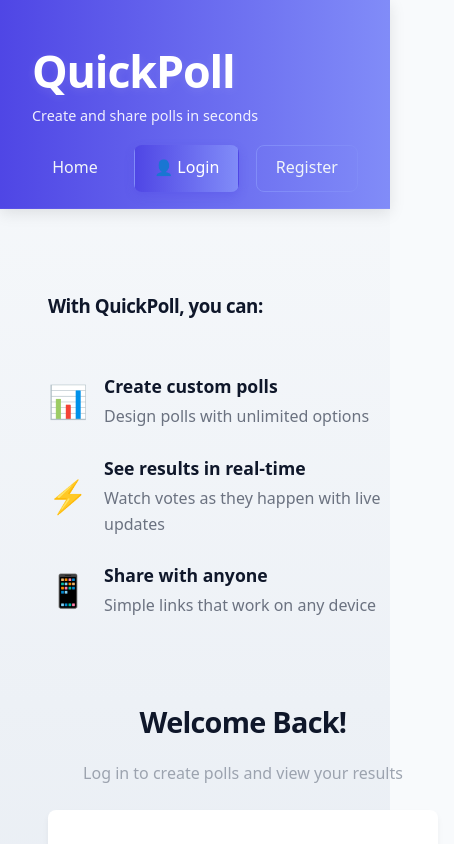
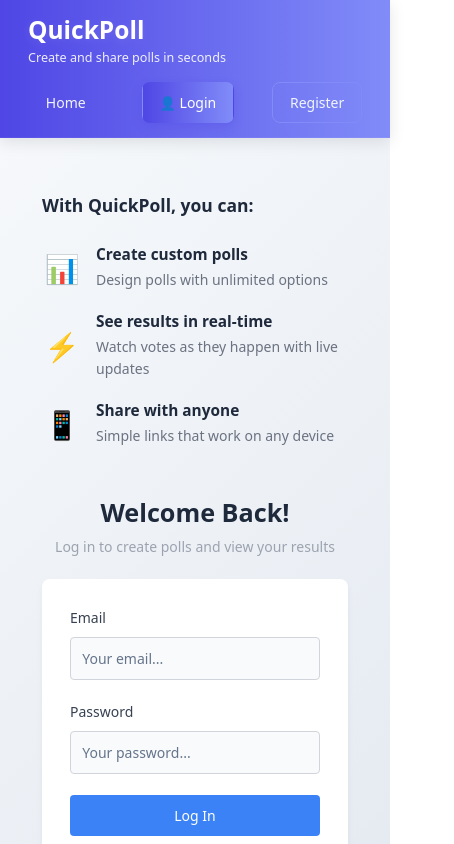
Before and after one commit to YeehawMcfly/QuickPoll, a Vue app in the folder client/: page /login in a window 390 px wide. Shown: the top 844 px of the page, 454 px wide, since content can reach past the window. Built offline with nearby package versions, Linux system fonts and the light colour scheme.

Commit message:
Implemented proactive vote detection (for users that already voted). Reduced visual overwhelm, enhanced UX, implmented a unified color palette, and optimized the css with reduced redundancy.

```diff
--- a/client/src/store/auth.ts
+++ b/client/src/store/auth.ts
@@ -9,20 +9,57 @@ interface User {
 interface AuthState {
   token: string | null;
   user: User | null;
+  votedPolls: Set<string>; // Track polls user has voted on
 }
-
-// Get API URL from environment variables
-const API_URL = import.meta.env.VITE_API_URL || 'http://localhost:3000';
 
 // Create a reactive state object to track authentication
 const state = ref<AuthState>({
-  token: localStorage.getItem('token'),
-  user: localStorage.getItem('user') ? JSON.parse(localStorage.getItem('user')!) : null
+  token: null,
+  user: null,
+  votedPolls: new Set()
 });
+
+// API URL configuration
+const API_URL = import.meta.env.VITE_API_URL || 'https://quickpoll-api-qilq.onrender.com';
+
+// Initialize from localStorage
+const initializeAuth = () => {
+  const token = localStorage.getItem('token');
+  const userStr = localStorage.getItem('user');
+  const votedPollsStr = localStorage.getItem('votedPolls');
+
+  if (token && userStr) {
+    try {
+      state.value.token = token;
+      state.value.user = JSON.parse(userStr);
+
+      if (votedPollsStr) {
+        state.value.votedPolls = new Set(JSON.parse(votedPollsStr));
+      }
+    } catch (error) {
+      console.error('Error parsing stored auth data:', error);
+      localStorage.clear();
+    }
+  }
+};
+
+// Initialize on module load
+initializeAuth();
 
 export const useAuth = () => {
   // Computed property to check if user is authenticated
   const isAuthenticated = computed(() => !!state.value.token);
+
+  // Check if user has voted on a specific poll
+  const hasVotedOnPoll = (pollId: string) => {
+    return state.value.votedPolls.has(pollId);
+  };
+
+  // Mark poll as voted
+  const markPollAsVoted = (pollId: string) => {
+    state.value.votedPolls.add(pollId);
+    localStorage.setItem('votedPolls', JSON.stringify([...state.value.votedPolls]));
+  };
 
   // Login function - for API authentication
   const login = async (email: string, password: string) => {
@@ -97,10 +134,12 @@ export const useAuth = () => {
     // Clear state
     state.value.token = null;
     state.value.user = null;
+    state.value.votedPolls.clear();
 
     // Clear localStorage
     localStorage.removeItem('token');
     localStorage.removeItem('user');
+    localStorage.removeItem('votedPolls');
 
     // Optional: Force a page refresh after a short delay
     setTimeout(() => {
@@ -125,6 +164,8 @@ export const useAuth = () => {
 
   return {
     isAuthenticated,
+    hasVotedOnPoll,
+    markPollAsVoted,
     login,
     register,
     logout,
--- a/client/src/style.css
+++ b/client/src/style.css
@@ -1,114 +1,266 @@
 :root {
-  /* Modern color palette */
-  --primary: #4f46e5;
+  /* Color Palette */
+  --primary: #6366f1;
   --primary-light: #818cf8;
-  --primary-dark: #3730a3;
-  --secondary: #ec4899;
-  --accent: #06b6d4;
-  --background: #0f172a;
-  --surface: #1e293b;
-  --text: #f8fafc;
-  --text-secondary: #94a3b8;
-  --success: #10b981;
-  --error: #ef4444;
-  --warning: #f59e0b;
+  --primary-dark: #4f46e5;
+  --secondary: #10b981;
+  --accent: #f59e0b;
+  --danger: #ef4444;
+
+  /* Background Colors */
+  --background: linear-gradient(135deg, #0f172a 0%, #1e293b 100%);
+  --surface: rgba(255, 255, 255, 0.05);
+  --surface-hover: rgba(255, 255, 255, 0.08);
+
+  /* Text Colors */
+  --text-primary: #f8fafc;
+  --text-secondary: #cbd5e1;
+  --text-muted: #94a3b8;
+
+  /* Border Colors */
+  --border: rgba(255, 255, 255, 0.1);
+  --border-focus: var(--primary);
+
+  /* Shadows */
+  --shadow-sm: 0 2px 8px rgba(0, 0, 0, 0.1);
+  --shadow-md: 0 4px 16px rgba(0, 0, 0, 0.15);
+  --shadow-lg: 0 8px 32px rgba(0, 0, 0, 0.2);
+  --shadow-glow: 0 0 20px rgba(99, 102, 241, 0.3);
+
+  /* Border Radius */
+  --radius-sm: 6px;
+  --radius-md: 8px;
+  --radius-lg: 12px;
+  --radius-xl: 16px;
+
+  /* Transitions */
+  --transition-fast: 0.15s ease;
+  --transition-normal: 0.3s ease;
+  --transition-slow: 0.5s ease;
 
   /* Typography */
-  font-family: 'Inter', system-ui, -apple-system, BlinkMacSystemFont, sans-serif;
+  font-family: 'Inter', -apple-system, BlinkMacSystemFont, 'Segoe UI', 'Roboto', sans-serif;
+  font-weight: 400;
   line-height: 1.6;
-  font-weight: 400;
+  color-scheme: dark;
+}
 
-  /* Theme */
-  color-scheme: light dark;
-  color: var(--text);
-  background-color: var(--background);
+@media (prefers-color-scheme: light) {
+  :root {
+    --background: linear-gradient(135deg, #f8fafc 0%, #e2e8f0 100%);
+    --surface: rgba(255, 255, 255, 0.8);
+    --surface-hover: rgba(255, 255, 255, 0.95);
+    --text-primary: #1e293b;
+    --text-secondary: #475569;
+    --text-muted: #64748b;
+    --border: rgba(0, 0, 0, 0.1);
+    color-scheme: light;
+  }
+}
 
+* {
+  box-sizing: border-box;
+  margin: 0;
+  padding: 0;
+}
+
+*::before,
+*::after {
+  box-sizing: border-box;
+}
+
+html {
+  font-size: 16px;
+  scroll-behavior: smooth;
+}
+
+body {
+  margin: 0;
+  min-height: 100vh;
+  background: var(--background);
+  color: var(--text-primary);
   font-synthesis: none;
   text-rendering: optimizeLegibility;
   -webkit-font-smoothing: antialiased;
   -moz-osx-font-smoothing: grayscale;
+  overflow-x: hidden;
 }
 
-@import url('https://fonts.googleapis.com/css2?family=Inter:wght@300;400;500;600;700&display=swap');
+/* Typography */
+h1, h2, h3, h4, h5, h6 {
+  font-weight: 600;
+  line-height: 1.3;
+  color: var(--text-primary);
+}
 
+h1 { font-size: 2rem; }
+h2 { font-size: 1.75rem; }
+h3 { font-size: 1.5rem; }
+h4 { font-size: 1.25rem; }
+h5 { font-size: 1.125rem; }
+h6 { font-size: 1rem; }
+
+p {
+  line-height: 1.6;
+  color: var(--text-secondary);
+}
+
+/* Form Elements */
+input, textarea, select {
+  width: 100%;
+  padding: 0.75rem;
+  border: 1px solid var(--border);
+  border-radius: var(--radius-md);
+  background: var(--surface);
+  color: var(--text-primary);
+  font-family: inherit;
+  font-size: 0.95rem;
+  transition: var(--transition-fast);
+}
+
+input:focus, textarea:focus, select:focus {
+  outline: none;
+  border-color: var(--border-focus);
+  box-shadow: 0 0 0 3px rgba(99, 102, 241, 0.1);
+}
+
+input::placeholder, textarea::placeholder {
+  color: var(--text-muted);
+}
+
+/* Buttons */
+button {
+  padding: 0.75rem 1.25rem;
+  border: none;
+  border-radius: var(--radius-md);
+  background: var(--primary);
+  color: white;
+  font-family: inherit;
+  font-size: 0.95rem;
+  font-weight: 500;
+  cursor: pointer;
+  transition: var(--transition-normal);
+  display: inline-flex;
+  align-items: center;
+  justify-content: center;
+  gap: 0.5rem;
+}
+
+button:hover:not(:disabled) {
+  background: var(--primary-dark);
+  transform: translateY(-1px);
+  box-shadow: var(--shadow-md);
+}
+
+button:disabled {
+  opacity: 0.6;
+  cursor: not-allowed;
+  transform: none;
+}
+
+button.secondary {
+  background: var(--surface);
+  color: var(--text-primary);
+  border: 1px solid var(--border);
+}
+
+button.secondary:hover:not(:disabled) {
+  background: var(--surface-hover);
+}
+
+button.danger {
+  background: var(--danger);
+}
+
+button.danger:hover:not(:disabled) {
+  background: #dc2626;
+}
+
+/* Links */
 a {
-  font-weight: 500;
   color: var(--primary-light);
-  text-decoration: inherit;
-  transition: all 0.2s ease;
+  text-decoration: none;
+  transition: var(--transition-fast);
 }
 
 a:hover {
   color: var(--primary);
+  text-decoration: underline;
 }
 
-body {
-  margin: 0;
-  display: flex;
-  min-width: 320px;
-  min-height: 100vh;
-  background: linear-gradient(180deg, var(--background) 0%, rgba(22, 30, 46, 1) 100%);
+/* Cards */
+.card {
+  background: var(--surface);
+  border: 1px solid var(--border);
+  border-radius: var(--radius-lg);
+  padding: 1.5rem;
+  box-shadow: var(--shadow-md);
+  transition: var(--transition-normal);
+  backdrop-filter: blur(10px);
 }
 
-h1 {
-  font-size: 2.8em;
-  line-height: 1.1;
-  color: #fff;
-  margin-bottom: 0.5rem;
-  font-weight: 700;
-  letter-spacing: -0.025em;
+.card:hover {
+  transform: translateY(-2px);
+  box-shadow: var(--shadow-lg);
+  border-color: rgba(99, 102, 241, 0.3);
 }
 
-h2, h3 {
-  color: #fff;
-  letter-spacing: -0.025em;
+/* Utilities */
+.container {
+  max-width: 1200px;
+  margin: 0 auto;
+  padding: 0 1rem;
+}
+
+.flex {
+  display: flex;
+}
+
+.flex-col {
+  flex-direction: column;
+}
+
+.items-center {
+  align-items: center;
+}
+
+.justify-center {
+  justify-content: center;
+}
+
+.gap-2 { gap: 0.5rem; }
+.gap-4 { gap: 1rem; }
+.gap-6 { gap: 1.5rem; }
+
+.text-center {
+  text-align: center;
+}
+
+.text-sm {
+  font-size: 0.875rem;
+}
+
+.text-lg {
+  font-size: 1.125rem;
+}
+
+.font-medium {
+  font-weight: 500;
+}
+
+.font-semibold {
   font-weight: 600;
 }
 
-button {
-  border-radius: 8px;
-  border: 1px solid transparent;
-  padding: 0.6em 1.2em;
-  font-size: 1em;
-  font-weight: 500;
-  font-family: inherit;
-  background-color: var(--surface);
-  cursor: pointer;
-  transition: all 0.25s ease;
+.opacity-50 {
+  opacity: 0.5;
 }
 
-button:hover {
-  border-color: var(--primary-light);
-  background-color: var(--primary-dark);
+.opacity-75 {
+  opacity: 0.75;
 }
 
-button:focus,
-button:focus-visible {
-  outline: 2px solid var(--primary-light);
-}
-
-.card {
-  padding: 2em;
-  background-color: var(--surface);
-  border-radius: 16px;
-  box-shadow: 0 4px 20px rgba(0, 0, 0, 0.1);
-  transition: all 0.3s ease;
-  border: 1px solid rgba(255, 255, 255, 0.05);
-}
-
-.card:hover {
-  box-shadow: 0 8px 30px rgba(0, 0, 0, 0.15);
-  transform: translateY(-2px);
-}
-
-#app {
-  width: 100%;
-  margin: 0;
-  padding: 0;
-  text-align: left;
-}
-
-/* Modern scrollbar */
+/* Scrollbar */
 ::-webkit-scrollbar {
   width: 8px;
   height: 8px;
@@ -119,64 +271,91 @@ button:focus-visible {
 }
 
 ::-webkit-scrollbar-thumb {
-  background: rgba(255, 255, 255, 0.3);
+  background: rgba(255, 255, 255, 0.2);
   border-radius: 4px;
 }
 
 ::-webkit-scrollbar-thumb:hover {
-  background: rgba(255, 255, 255, 0.4);
+  background: rgba(255, 255, 255, 0.3);
 }
 
 /* Animations */
 @keyframes fadeIn {
-  from { opacity: 0; }
-  to { opacity: 1; }
+  from {
+    opacity: 0;
+    transform: translateY(10px);
+  }
+  to {
+    opacity: 1;
+    transform: translateY(0);
+  }
 }
 
 @keyframes slideUp {
-  from { transform: translateY(20px); opacity: 0; }
-  to { transform: translateY(0); opacity: 1; }
+  from {
+    opacity: 0;
+    transform: translateY(20px);
+  }
+  to {
+    opacity: 1;
+    transform: translateY(0);
+  }
 }
 
-/* Light mode */
-@media (prefers-color-scheme: light) {
-  :root {
-    --background: #f8fafc;
-    --surface: #ffffff;
-    --text: #0f172a;
-    --text-secondary: #64748b;
+@keyframes pulse {
+  0%, 100% {
+    transform: scale(1);
+  }
+  50% {
+    transform: scale(1.05);
+  }
 }
 
-  body {
-    background: linear-gradient(180deg, #f8fafc 0%, #e2e8f0 100%);
+.animate-fade-in {
+  animation: fadeIn 0.5s ease-out;
 }
 
-  h1, h2, h3 {
-    color: var(--text);
+.animate-slide-up {
+  animation: slideUp 0.6s ease-out;
 }
 
-  button {
-    background-color: #e2e8f0;
+.animate-pulse {
+  animation: pulse 2s infinite;
 }
 
-  button:hover {
-    background-color: #cbd5e1;
+/* App Layout */
+#app {
+  width: 100%;
+  min-height: 100vh;
+  display: flex;
+  flex-direction: column;
+}
+
+/* Responsive Design */
+@media (max-width: 768px) {
+  html {
+    font-size: 14px;
+  }
+
+  .container {
+    padding: 0 0.75rem;
   }
 
   .card {
-    background-color: var(--surface);
-    border: 1px solid rgba(0, 0, 0, 0.05);
+    padding: 1rem;
   }
 
-  ::-webkit-scrollbar-track {
-    background: rgba(0, 0, 0, 0.05);
+  h1 { font-size: 1.75rem; }
+  h2 { font-size: 1.5rem; }
+  h3 { font-size: 1.25rem; }
 }
 
-  ::-webkit-scrollbar-thumb {
-    background: rgba(0, 0, 0, 0.2);
+@media (max-width: 480px) {
+  .container {
+    padding: 0 0.5rem;
   }
 
-  ::-webkit-scrollbar-thumb:hover {
-    background: rgba(0, 0, 0, 0.3);
+  input, textarea, button {
+    padding: 0.625rem;
   }
 }
```
Also changed, not shown: client/src/components/PollDetail.vue (+114 -104 lines). Lines whose indentation alone changed are shown as unchanged.
